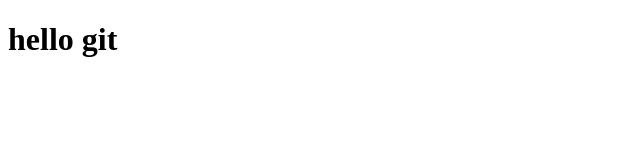
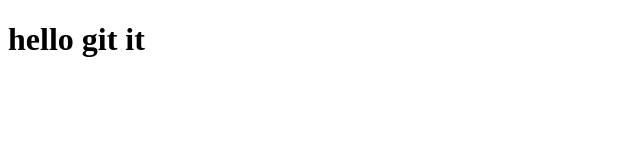
Before and after one commit to AbrehamNigus/TRAY1, a plain HTML site: page index.html in a window 1280 px wide. Shown: the full height of the page, 0-640 px from the left. Drawn offline with Linux system fonts and the light colour scheme.

Commit message:
updated index

```diff
--- a/index.html
+++ b/index.html
@@ -6,6 +6,6 @@
     <title>try</title>
 </head>
 <body>
- <h1>hello git</h1>
+ <h1>hello git it</h1>
 </body>
 </html>
```
